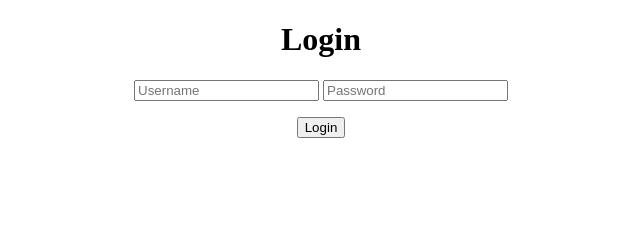
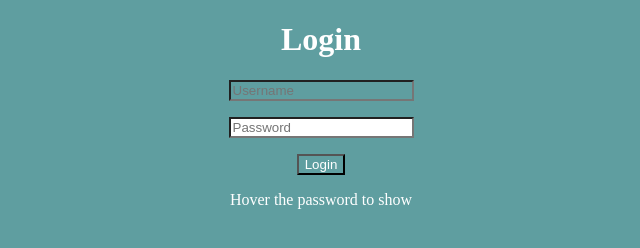
Before and after one commit to JKrsna03/Activity_3, a plain HTML site: page index.html in a window 1280 px wide. Shown: the whole page, without its empty margins (319-959 px from the left). Drawn offline with Linux system fonts and the light colour scheme.

Commit message:
added new file

```diff
--- a/index.html
+++ b/index.html
@@ -3,35 +3,108 @@
 
 <head>
 
+    <style>
+
+        #divContainer
+        {
+            text-align: center;
+        }
+
+        #background
+        {
+            background-color: cadetblue;
+        }
+
+        #headerColor
+        {
+            color: white;
+        }
+
+        #paragraphColor
+        {
+            color: white;
+        }
+
+        .btnColor
+        {
+            background-color: cadetblue;
+            color: white;
+        }
+
+        .Username
+        {
+            color: white;
+            background-color: cadetblue;
+        }
+
+        .Password
+        {
+            color: white;
+            background-color: white;
+        }
+
+        .Password:hover
+        {
+            color: black;
+        }
+
+    </style>
+
     <title>Login</title>
 
 </head>
 
-<body>
+<body id="background">
+
+    <div id="divContainer">
+
+        <h1 id="headerColor">Login</h1>
         <div style="text-align: center;">
 
-        <h1>Login</h1>
-        <input type="text" placeholder="Username" id="txtUsername" />
-        <input type="text" placeholder="Password" id="txtPassword" />
-        <div style="margin-top: 1rem;">
+            <div style="margin-bottom: 1rem;">
 
-            <Button id="btnlogin">
+                <input type="text" placeholder="Username" id="txtUsername" class="Username">
+
+            </div>
+            <div style="margin-bottom: 1rem;">
+
+                <input type="text" placeholder="Password" id="txtPassword" class="Password">
+
+            </div>
+
+        </div>
+
+        <div>
+
+            <Button id="btnlogin" class="btnColor">
                 Login
             </Button>
 
         </div>
+
+        <div>
+
+            <p id="paragraphColor">
+                Hover the password to show
+            </p>
+
+        </div>
+
 
     </div>
 
 </body>
 
     <script>
+
         //JavaScript
         console.log("Hello World")
         let buttonLogin = document.querySelector('#btnlogin');
-    buttonLogin.onclick = function () {
-        alert("Login Succesfully.")
+        buttonLogin.onclick = function ()
+        {
+            alert("Login Succesfully!")
         };
+
     </script>
 
 </html>
```
Lines whose indentation alone changed are shown as unchanged.
